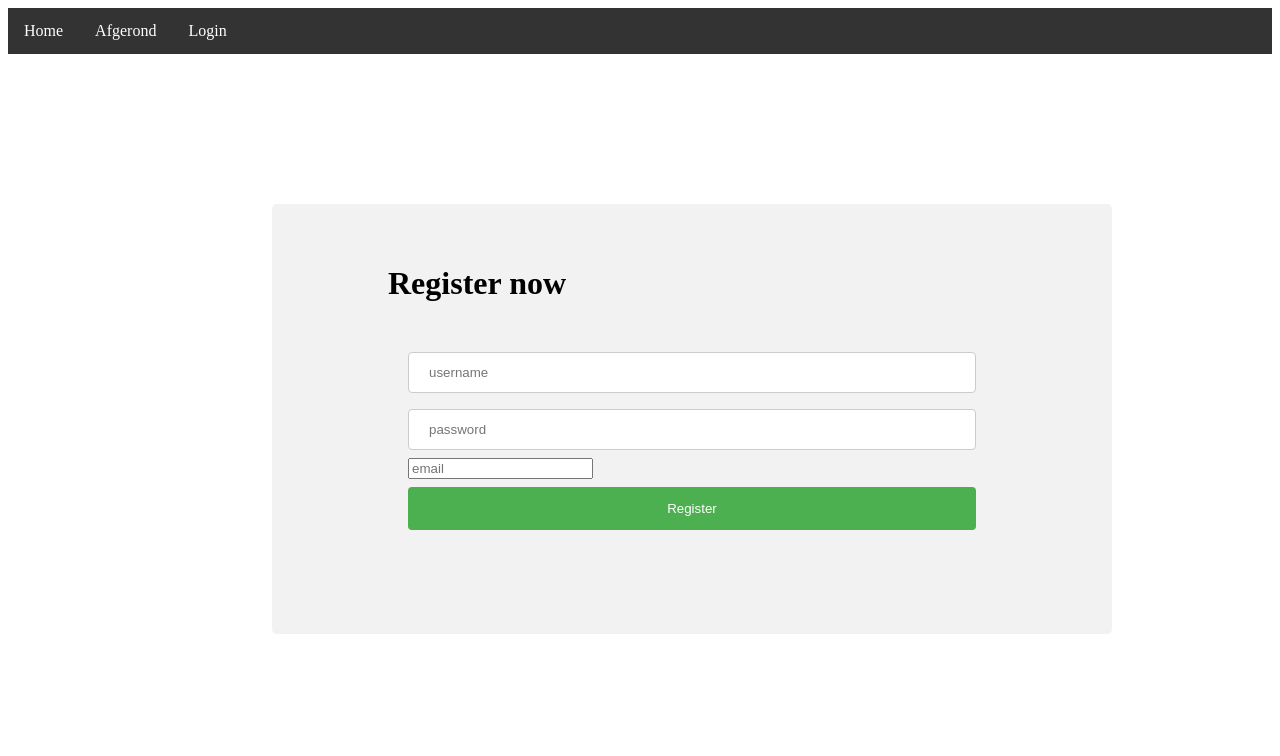
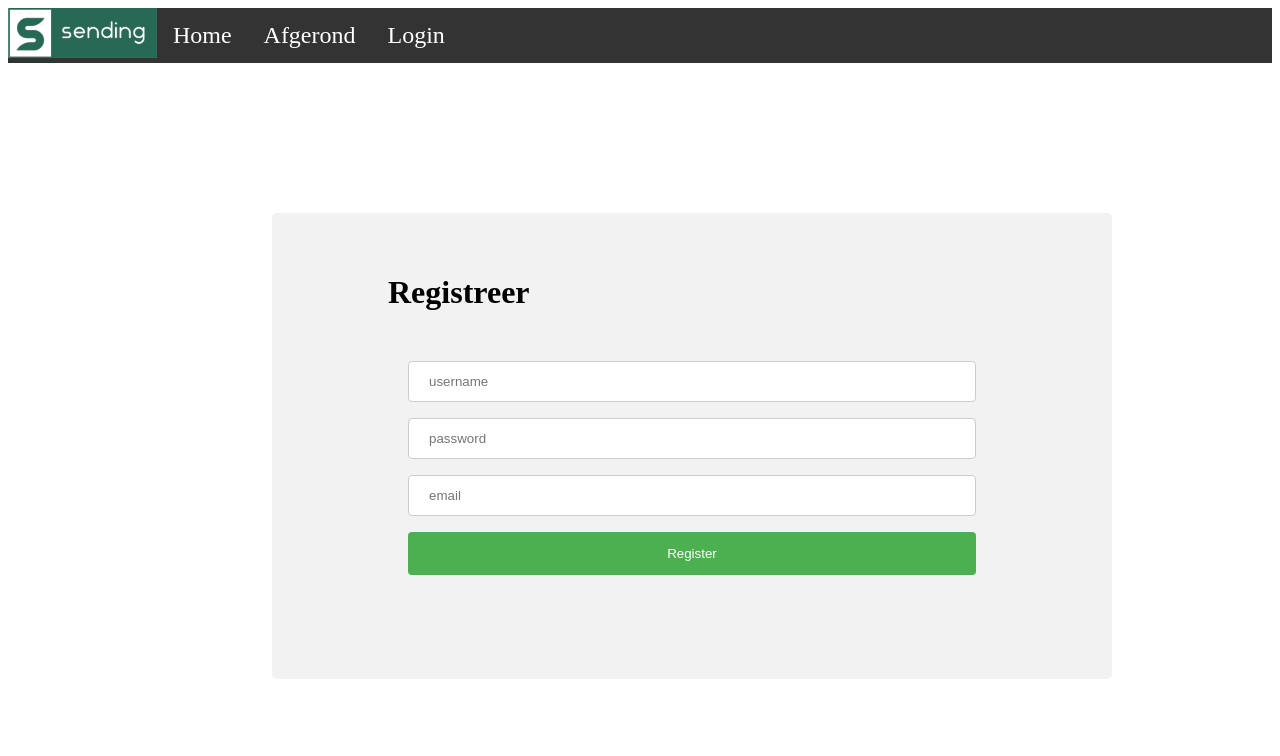
Before and after one commit to maxpandora/sending-1, a PHP site: page /sending/createaccount.php in a window 1280 px wide. Shown: the top 756 px of the page. Before the commit the page ends 634 px from the top, so only its background shows below. Run offline with PHP 8.4, Linux system fonts and the light colour scheme.

Commit message:
2,0 fixxed
Notifcation added useranme or emial
Email style fixxed register
After login homepage fix
Added logo navbari

```diff
--- a/createaccount.php
+++ b/createaccount.php
@@ -11,7 +11,7 @@
 
 </head>  <div class="div-2">
          <div class="form-div">
-              <h1>Register now</h1>
+              <h1>Registreer</h1>
 
           <div class="form-group">
           <form action="register.php" method="post" class="form_1">
@@ -23,6 +23,14 @@
 
          <input type="submit" class="btn" name="submit" value="Register"></form>
           </select>
+          <?php
+            if(!$_GET){
+            }else{
+            if($taken = $_GET['message']){
+                echo "<H3>".$taken."</H3>";
+            }}
+
+          ?>
               <BR>  <BR>
 
           </div>
--- a/login.php
+++ b/login.php
@@ -12,7 +12,7 @@
 </head>  <div class="div-2">
          <div class="form-div">
 
-              <h1>Login nu</h1>
+              <h1>Log-in</h1>
 
           <div class="form-group">
           <form action="loginscript.php" method="post" class="form_1">
@@ -20,7 +20,8 @@
           <input type="text" name="username"    class="form-control"      placeholder="username"                    required>
          <input type="password" name="password"     class="form-control"      placeholder="password"   required>
 
-         <a href="forgotpassword">Wachtwoord vergeten?</a><input type="submit" class="btn" name="submit" value="Login"></form>
+         <!-- <a href="forgotpassword">Wachtwoord vergeten?</a> -->
+         <input type="submit" class="btn" name="submit" value="Login"></form>
           </select>
           <a href="createaccount.php">Geen account? <I>registreer hier</I></a>
               <BR>  <BR>
--- a/navbari.php
+++ b/navbari.php
@@ -7,11 +7,11 @@
   session_start();
   function loggedinstartsession() {
       if(isset($_SESSION['username'])) {
-        echo "<li><a href='logout.php'>Log out</a></li>";
+        echo "<li><a href='logout.php' class='navbar-page'>Log out</a></li>";
         echo "<li><a class='username'>". $_SESSION['username'] ."</a></li></ul>";
 
       } else {
-        echo "<li><a href='login.php'>Login</a></li>";
+        echo "<li><a href='login.php' class='navbar-page'>Login</a></li>";
 
       }
         }
@@ -19,8 +19,9 @@
 
 
 // De rest van de navigatiebar
-        echo "<li><a href='index.php'>Home</a></li>";
-        echo "<li><a href='afgerond.php'>Afgerond</a></li>";
+        echo "<img src='images/logo.png' alt='logo' class='logo' ></img></a>";
+        echo "<li><a href='index.php' class='navbar-page'>Home</a></li>";
+        echo "<li><a href='afgerond.php' class='navbar-page'>Afgerond</a></li>";
         loggedinstartsession()
 
   ?></ul>
--- a/stylesheet.css
+++ b/stylesheet.css
@@ -89,7 +89,7 @@ li a:hover:not(.active) {
   background-color: #6F8FAF	;
 }
 
-input[type=text], input[type=password] , select {
+input[type=text], input[type=password], input[type=email], select {
   width: 100%;
   padding: 12px 20px;
   margin: 8px 0;
@@ -109,3 +109,10 @@ button {
   color: yellow;
   text-decoration: underline;
 }
+.logo{
+  max-width: 50;
+  max-height: 50px;
+}
+.navbar-page {
+  font-size: 1.5em;
+}
```
Also changed, not shown: loginscript.php (+4 -4 lines), register.php (+7 -2 lines), images/logo.png (added).
